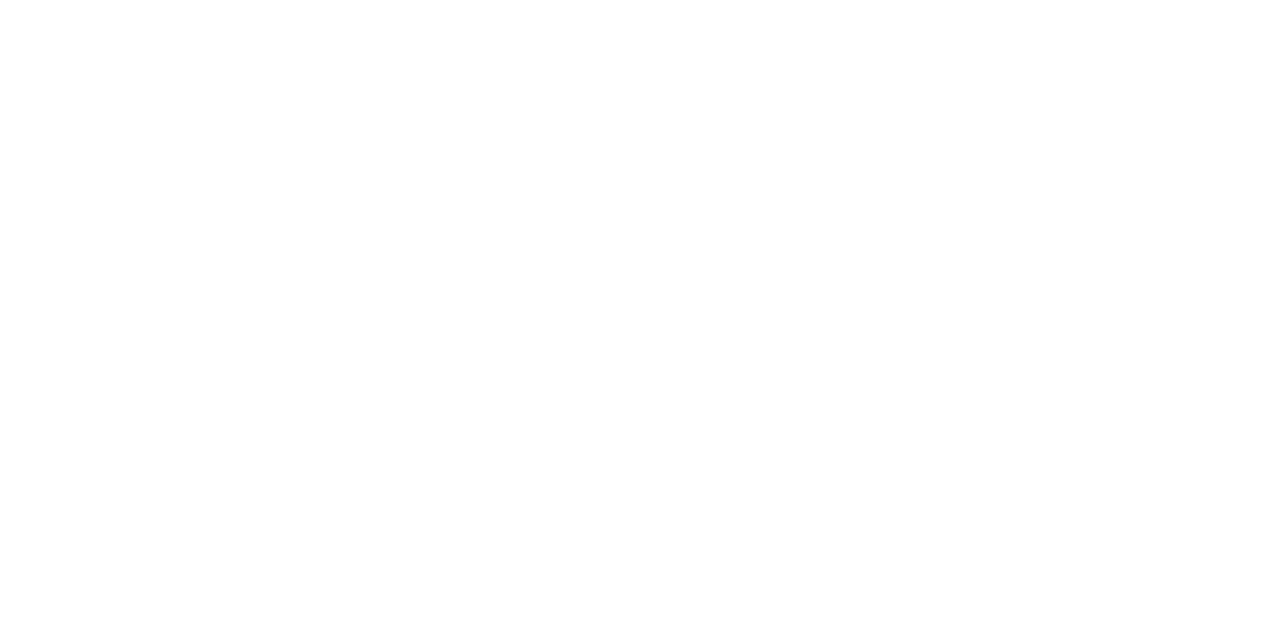
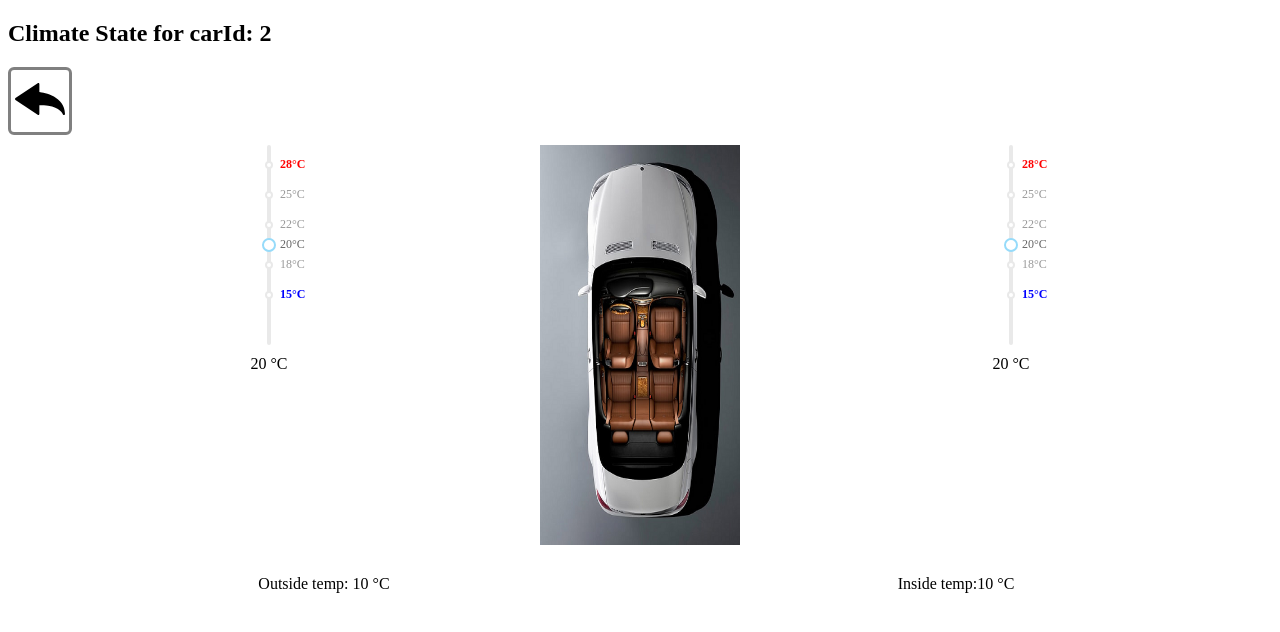
Before and after one commit to kappsegla/Remoteyourcar-1, a React (Create React App) app: page /climate in a window 1280 px wide. Shown: the top 632 px of the page. Built offline with nearby package versions, Linux system fonts and the light colour scheme; no server answers.

Commit message:
Adds ClimateState

```diff
--- a/package.json
+++ b/package.json
@@ -11,11 +11,11 @@
     "bootstrap": "^5.1.2",
     "cors": "^2.8.5",
     "history": "^4.10.1",
+    "rc-slider": "^9.7.4",
     "react": "^17.0.2",
     "react-dom": "^17.0.2",
     "react-router-dom": "^5.3.0",
-    "react-scripts": "4.0.3",
-    "web-vitals": "^1.1.2"
+    "react-scripts": "4.0.3"
   },
   "scripts": {
     "start": "react-scripts start",
--- a/src/App.js
+++ b/src/App.js
@@ -6,18 +6,18 @@
 import Register from './components/pages/Register';
 import {createBrowserHistory} from 'history';
 import VehicleState from './components/pages/VehicleState';
+import ClimateState from "./components/pages/ClimateState";
 
 function App() {
-  const history = createBrowserHistory({ basename: '/Remoteyourcar-1' })
+    const history = createBrowserHistory({basename: '/Remoteyourcar-1'})
     return (
-
-
         <Router history={history}>
             <Switch>
-          <Route path='/' exact component={Login} />
-          <Route path='/home' exact component={Home} />
-          <Route path='/register' exact component={Register} />
-          <Route path='/lock' exact component={VehicleState} />
+                <Route path='/' exact component={Login}/>
+                <Route path='/home' exact component={Home}/>
+                <Route path='/register' exact component={Register}/>
+                <Route path='/lock' exact component={VehicleState}/>
+                <Route path='/climate' exact component={ClimateState}/>
             </Switch>
         </Router>
     );
--- /dev/null
+++ b/src/components/pages/ClimateState.css
@@ -0,0 +1,69 @@
+.ClimateState {
+    padding: 20px;
+}
+
+.container {
+    display: grid;
+    grid-template-columns: 1fr 200px 1fr;
+    grid-template-rows: 1fr 200px 200px 1fr;
+    column-gap: 10px;
+    row-gap: 10px;
+}
+.carImage{
+    grid-column: 2;
+    grid-row: 2/3;
+    place-self: center stretch;
+    object-fit: cover;
+    width: 100%;
+    height: 100%;
+    max-height: 100%;
+}
+.car{
+    width:200px;
+    height: 400px;
+}
+.vertical-slider-left {
+    grid-column: 1;
+    grid-row: 2;
+    align-self: end;
+    justify-self:center;
+}
+.vertical-slider-right {
+    grid-column: 3;
+    grid-row: 2;
+    align-self: end;
+    justify-self:center;
+}
+
+.temperature-left{
+    grid-column: 1;
+    grid-row: 3;
+    align-self: start;
+    justify-self:center;
+}
+.temperature-right{
+    grid-column: 3;
+    grid-row: 3;
+    align-self: start;
+    justify-self:center;
+}
+.handle{
+    height: 25px;
+    width: 70px;
+    margin-left: -14px;
+    margin-top: -9px;
+    background-color: #075DFF;
+    border: none;
+    border-radius: 3px;
+    box-shadow: none !important;
+}
+.temperature{
+    padding: 10px;
+    text-align: center;
+}
+.column {
+    flex: 50%;
+}
+.row {
+    display: flex;
+}
--- /dev/null
+++ b/src/components/pages/ClimateState.js
@@ -0,0 +1,177 @@
+import React, {Component} from "react";
+import NavigateUp from "./NavigateUp";
+import carinside from '../../images/carinside.png'
+import Slider from 'rc-slider';
+import 'rc-slider/assets/index.css';
+
+import './ClimateState.css'
+
+class ClimateState extends Component {
+    id = 2;
+    working = false;
+
+    constructor(props) {
+        super(props);
+        this.id = props.location.carId;
+        if (this.id == null)
+            this.id = 2;
+
+        this.state = {
+            carId: 2,
+            inside_temp: 10,
+            outside_temp: 10,
+            driver_temp_setting: 20,
+            passenger_temp_setting: 20,
+            min_avail_temp: 10,
+            max_avail_temp: 30,
+            is_front_defroster_on: true,
+            is_rear_defroster_on: true,
+            seat_heater_left: true,
+            seat_heater_right: true,
+            seat_heater_rear_left: true,
+            seat_heater_rear_right: true,
+            seat_heater_rear_center: true,
+            battery_heater: true,
+            steering_wheel_heater: true,
+            wiper_blade_heater: true,
+            side_mirror_heaters: true,
+            timestamp: 0
+        };
+    }
+
+    handleChangeDriverTemp = sliderValue => {
+        this.setTemp(sliderValue, this.state.passenger_temp_setting);
+        console.log("New slider value driver: " + sliderValue)
+    };
+    handleChangePassengerTemp = sliderValue => {
+        this.setTemp(this.state.driver_temp_setting, sliderValue);
+        console.log("New slider value passenger: " + sliderValue)
+    };
+
+    onSliderChangeDriver = value => {
+        this.setState({driver_temp_setting: value});
+    }
+    onSliderChangePassenger = value => {
+        this.setState({passenger_temp_setting: value});
+    }
+
+    render() {
+        const marks = {
+            15: {
+                style: {
+                    color: 'blue',
+                },
+                label: <strong>15°C</strong>
+            },
+            18: '18°C',
+            20: '20°C',
+            22: '22°C',
+            25: '25°C',
+            28: {
+                style: {
+                    color: 'red',
+                },
+                label: <strong>28°C</strong>,
+            }
+        };
+        return (
+            <div>
+                <h2>Climate State for carId: {String(this.state.carId)}</h2>
+                <NavigateUp/>
+                <div className="container">
+                    <div className="carImage"><img className="car" src={carinside} alt=""/></div>
+                    <Slider className="vertical-slider-left"
+                            vertical={true}
+                            min={this.state.min_avail_temp}
+                            max={this.state.max_avail_temp}
+                            marks={marks}
+                            included={false}
+                            value={this.state.driver_temp_setting}
+                            onAfterChange={this.handleChangeDriverTemp}
+                            onChange={this.onSliderChangeDriver}
+                            step={0.5}
+                            tabIndex={1}
+                    />
+                    <Slider className="vertical-slider-right"
+                            vertical={true}
+                            min={this.state.min_avail_temp}
+                            max={this.state.max_avail_temp}
+                            marks={marks}
+                            included={false}
+                            value={this.state.passenger_temp_setting}
+                            onAfterChange={this.handleChangePassengerTemp}
+                            onChange={this.onSliderChangePassenger}
+                            step={0.5}
+                            tabIndex={2}
+                    />
+                    <span className={"temperature-left"}>{this.state.driver_temp_setting} °C</span>
+                    <span className={"temperature-right"}>{this.state.passenger_temp_setting} °C</span>
+                </div>
+                <div className="row">
+                    <div className="temperature column">Outside temp: {this.state.outside_temp} °C</div>
+                    <div className="temperature column">Inside temp:{this.state.inside_temp} °C</div>
+                </div>
+            </div>);
+    }
+
+    componentDidMount() {
+        this.reload();
+    }
+
+    reload() {
+        let token = localStorage.getItem('Token');
+        const myHeaders = new Headers();
+        const AuthStr = 'Bearer '.concat(token);
+        myHeaders.append('Authorization', AuthStr);
+
+        fetch(`https://h-178-174-162-51.a536.priv.bahnhof.se/api/1/vehicles/${this.id}/data_request/climate_state/`,
+            {
+                headers: myHeaders
+            })
+            .then((response) => {
+                if (response.status !== 200) {
+                    throw new Error(response.status)
+                }
+                return response;
+            })
+            .then(res => res.json())
+            .then((result) => {
+                console.log(result);
+                this.setState(result);
+            })
+            .catch(function (err) {
+                console.log(err);
+            });
+    }
+
+    setTemp(driver, passenger) {
+        let token = localStorage.getItem('Token');
+        const myHeaders = new Headers();
+        const AuthStr = 'Bearer '.concat(token);
+        myHeaders.append('Authorization', AuthStr);
+
+        fetch(`https://h-178-174-162-51.a536.priv.bahnhof.se/api/1/vehicles/${this.id}/command/set_temps?driver_temp=${driver}&passenger_temp=${passenger}`,
+            {
+                method: 'POST',
+                headers: myHeaders
+            })
+            .then((response) => {
+                if (response.status !== 200) {
+                    throw new Error(response.status)
+                }
+                return response;
+            })
+            .then(r => r.json())
+            .then(res => {
+                if (res) {
+                    console.log('Temp set');
+                    this.reload();
+                }
+            })
+            .catch(function (err) {
+                console.log(err);
+            });
+    }
+}
+
+export default ClimateState;
--- a/src/components/pages/Home.css
+++ b/src/components/pages/Home.css
@@ -1,3 +1,14 @@
 .linkPadding {
     padding:20px;
 }
+.imagetext{
+    width:100px;
+    text-align: center;
+}
+.column {
+    flex: 50%;
+}
+
+.row {
+    display: flex;
+}
--- a/src/components/pages/Home.js
+++ b/src/components/pages/Home.js
@@ -18,7 +18,6 @@
     };
 
     useEffect(() => {
-        console.log('useEffect');
         if (token != null && isTokenExpired(token)) {
             localStorage.removeItem('Token');
             history.push("/");
@@ -32,12 +31,14 @@
         <div>
             <button type="submit" className="logout" onClick={clear}>Logga ut</button>
             {
-                carIds.map((item) => <div className="linkPadding" key={item}>
-                    <Link to={{pathname: '/lock', carId: item}}>
-                        <div>
-                            <img src={carlogo} alt={'Your car'}/>
-                        </div>
-                        {"Car: " + item}
+                carIds.map((item) => <div className="linkPadding row" key={item}>
+                    <Link className="column" to={{pathname: '/lock', carId: item}}>
+                        <img src={carlogo} alt={'Your car'}/>
+                        <div className="imagetext">{"Car: " + item}</div>
+                    </Link>
+                    <Link className="column" to={{pathname: '/climate', carId: item}}>
+                        <img src={carlogo} alt={'Your car'}/>
+                        <div className="imagetext">{"Climate Car: " + item}</div>
                     </Link>
                 </div>)
             }
```
Also changed, not shown: src/images/carinside.png (added), 1 other file (tests, documents, lock files or other folders). Lines whose indentation alone changed are shown as unchanged.
